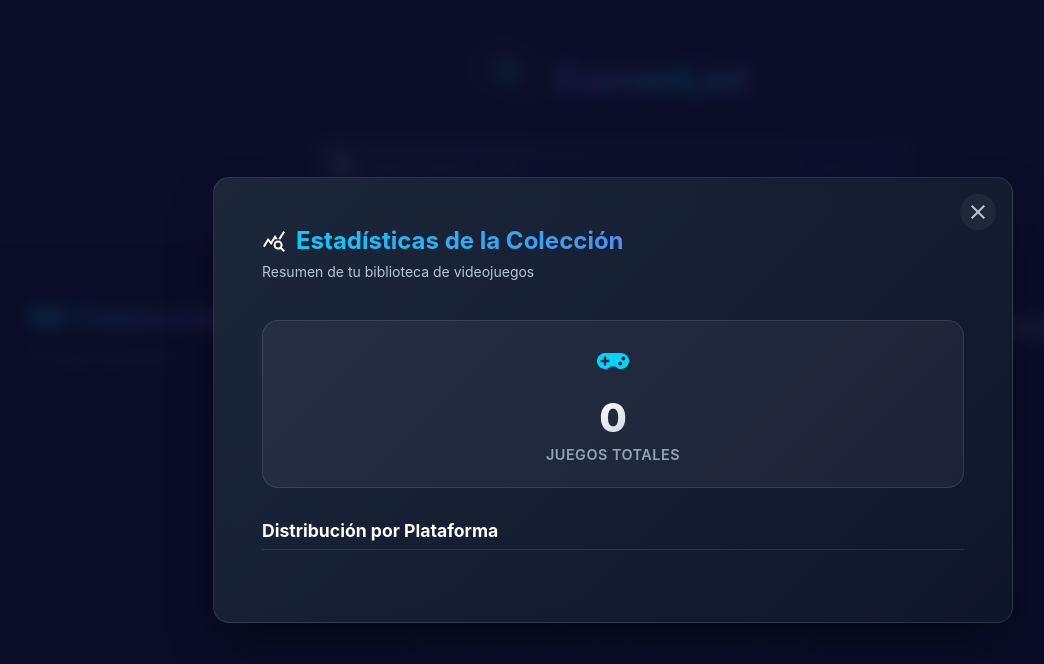
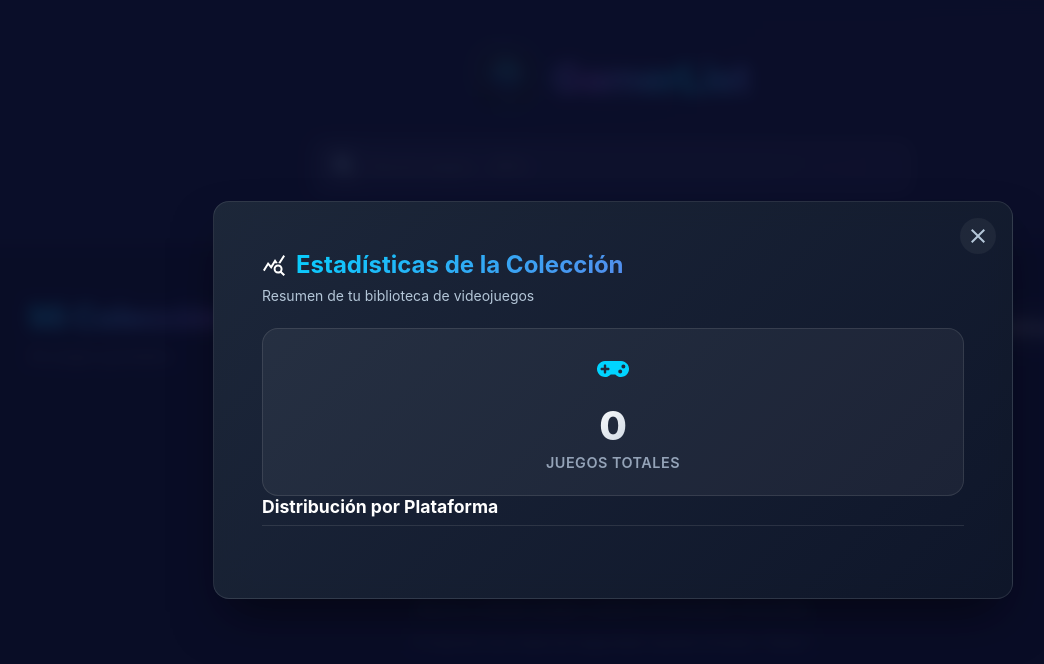
Before and after one commit to imc89/GamerList, a React (Vite) app: page / in a window 1280 px wide. Both pictures are taken after a click on the button "Estadísticas". Shown: the top 664 px of the page, without its empty margins (27-1071 px from the left). Built offline with nearby package versions, Linux system fonts and the light colour scheme.

Commit message:
add stats

```diff
--- a/src/components.css
+++ b/src/components.css
@@ -1833,12 +1833,19 @@
     }
 }
 
-/* Stats Modal Styles */
-.stats-dashboard {
-    display: flex;
-    flex-direction: column;
-    gap: 2rem;
-    padding-top: 1rem;
+
+.stats-modal {
+    max-width: 800px;
+    max-height: 85vh;
+    overflow-y: auto;
+    width: 90%;
+    /* Better for mobile than 100% */
+}
+
+display: flex;
+flex-direction: column;
+gap: 2rem;
+padding-top: 1rem;
 }
 
 .stats-summary-grid {
--- a/src/components/StatsModal.jsx
+++ b/src/components/StatsModal.jsx
@@ -50,7 +50,7 @@ function StatsModal({ groupedGames, onClose }) {
 
     return (
         <div className="modal-overlay" onClick={onClose}>
-            <div className="modal" onClick={e => e.stopPropagation()} style={{ maxWidth: '800px' }}>
+            <div className="modal stats-modal" onClick={e => e.stopPropagation()}>
                 <button className="modal-close-btn" onClick={onClose}>
                     <MdClose />
                 </button>
```
